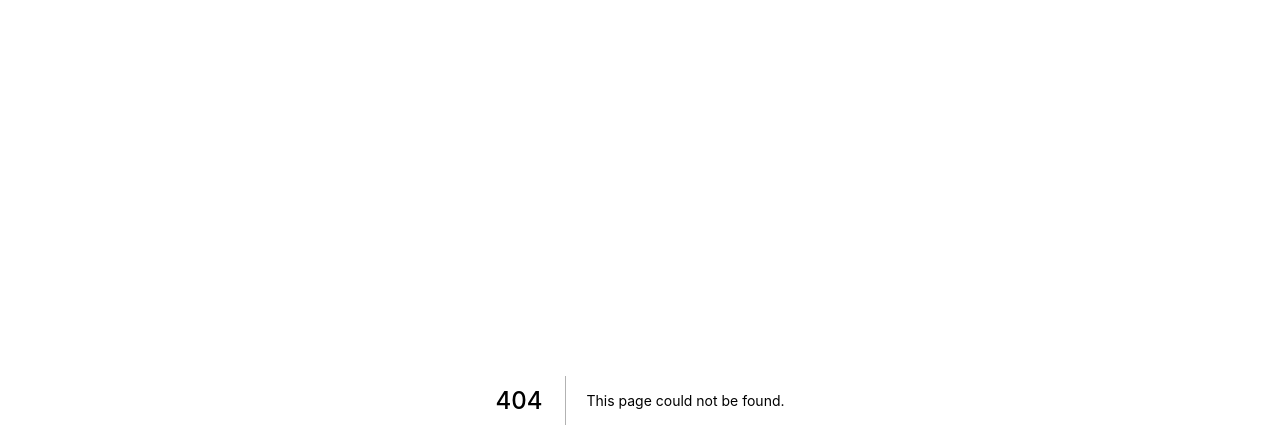
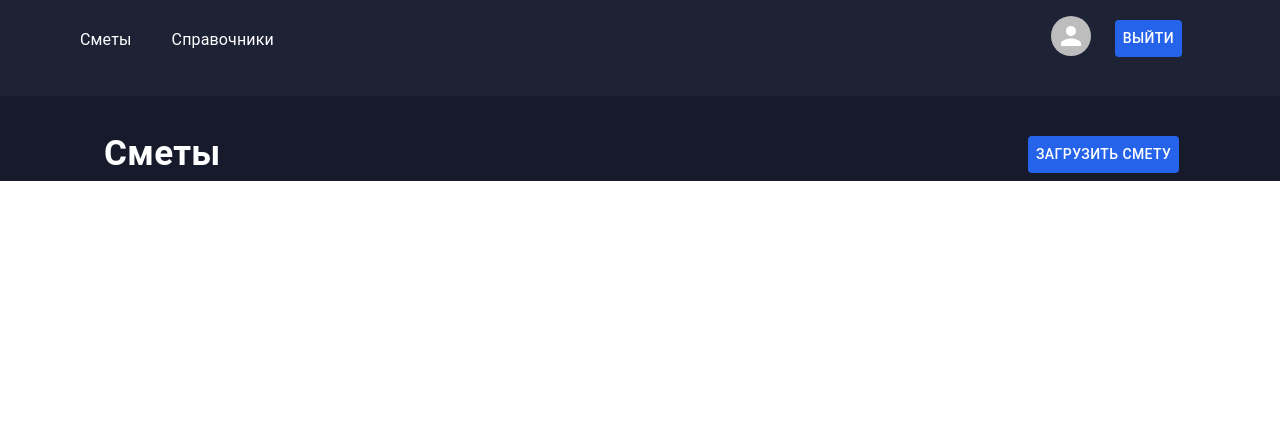
Before and after one commit to Erydo-corp/leaders2022, a Next.js app: page /smeta in a window 1280 px wide. Before the commit this address had no page. Shown: the top 448 px of the page. Built offline with nearby package versions, Linux system fonts and the light colour scheme.

Commit message:
create project

```diff
--- /dev/null
+++ b/layouts/NavBar.jsx
@@ -0,0 +1,65 @@
+import {Avatar, Button, Container, Grid, ListItem, Typography} from "@mui/material";
+import Link from "next/link";
+
+const navData = [
+    {key: 1, text: "Сметы", href: "/smeta"},
+    {key: 2, text: "Справочники", href: ""},
+]
+
+const NavBar = ({children})=>{
+    return(
+        <>
+            <Container maxWidth={"xl"} sx={{
+                background: "#1E2235",
+                color: "white",
+                height: "12vh"
+            }}>
+               <Grid container>
+                   <Grid xs={10}>
+                       <ListItem alignItems="flex-start">
+                               {navData.map(item=>(
+                                      <Grid ml={3} pt={1.5}>
+                                          <Link href={item.href}>
+                                              <Typography pt={1} pl={2} sx={{
+                                                  "&: hover": {
+                                                      background: "#424867",
+                                                      height: "6vh",
+                                                      width: "120%",
+                                                      borderRadius: 2
+                                                  }
+                                              }}>
+                                                  {item.text}
+                                              </Typography>
+                                          </Link>
+                                      </Grid>
+                               ))}
+                       </ListItem>
+                   </Grid>
+                   <Grid xs={2} mt={2} container>
+                        <Grid>
+                            <Avatar/>
+                        </Grid>
+                        <Grid ml={3} mt={.5}>
+                            <Button sx={{
+                                background: "#2563EB",
+                                color: "white",
+                                "&: hover": {
+                                    background: "#2563EB",
+                                    color: "white",
+                                }
+                            }}>Выйти</Button>
+                        </Grid>
+                   </Grid>
+               </Grid>
+            </Container>
+            <Container maxWidth={'xl'} sx={{
+                color: "white",
+                background: "#171A2B"
+            }}>
+                {children}
+            </Container>
+        </>
+    )
+}
+
+export default NavBar
--- a/package.json
+++ b/package.json
@@ -9,6 +9,10 @@
     "lint": "next lint"
   },
   "dependencies": {
+    "@emotion/react": "^11.10.5",
+    "@emotion/styled": "^11.10.5",
+    "@mui/icons-material": "^5.10.9",
+    "@mui/material": "^5.10.12",
     "next": "12.3.1",
     "react": "18.2.0",
     "react-dom": "18.2.0"
--- a/pages/_app.js
+++ b/pages/_app.js
@@ -1,7 +1,10 @@
 import '../styles/globals.css'
+import NavBar from "../layouts/NavBar";
 
 function MyApp({ Component, pageProps }) {
-  return <Component {...pageProps} />
+  return <NavBar>
+    <Component {...pageProps} />
+  </NavBar>
 }
 
 export default MyApp
--- a/pages/api/hello.js
+++ /dev/null
@@ -1,5 +0,0 @@
-// Next.js API route support: https://nextjs.org/docs/api-routes/introduction
-
-export default function handler(req, res) {
-  res.status(200).json({ name: 'John Doe' })
-}
--- /dev/null
+++ b/pages/smeta.jsx
@@ -0,0 +1,37 @@
+import {Button, Container, Grid, Typography} from "@mui/material";
+import Link from "next/link";
+
+
+const Smeta = () => {
+  return(
+        <Grid container>
+            <Grid
+                ml={10}
+                xs={9}
+                mt={4}>
+                <Typography sx={{
+                    fontSize: 35,
+                    fontWeight: 600
+                }}>
+                    Сметы
+                </Typography>
+            </Grid>
+            <Grid mt={5}>
+                <Link href="/downloadSmeta">
+                    <Button sx={{
+                        background: "#2563EB",
+                        color: 'white',
+                        "&: hover": {
+                            background: "#2563EB",
+                            color: "white",
+                        }
+                    }}>
+                        Загрузить смету
+                    </Button>
+                </Link>
+            </Grid>
+        </Grid>
+  )
+}
+
+export default Smeta
```
Also changed, not shown: components/StepList.jsx (added, +56 -0 lines), pages/downloadSmeta.jsx (added, +37 -0 lines), 2 other files (tests, documents, lock files or other folders).
